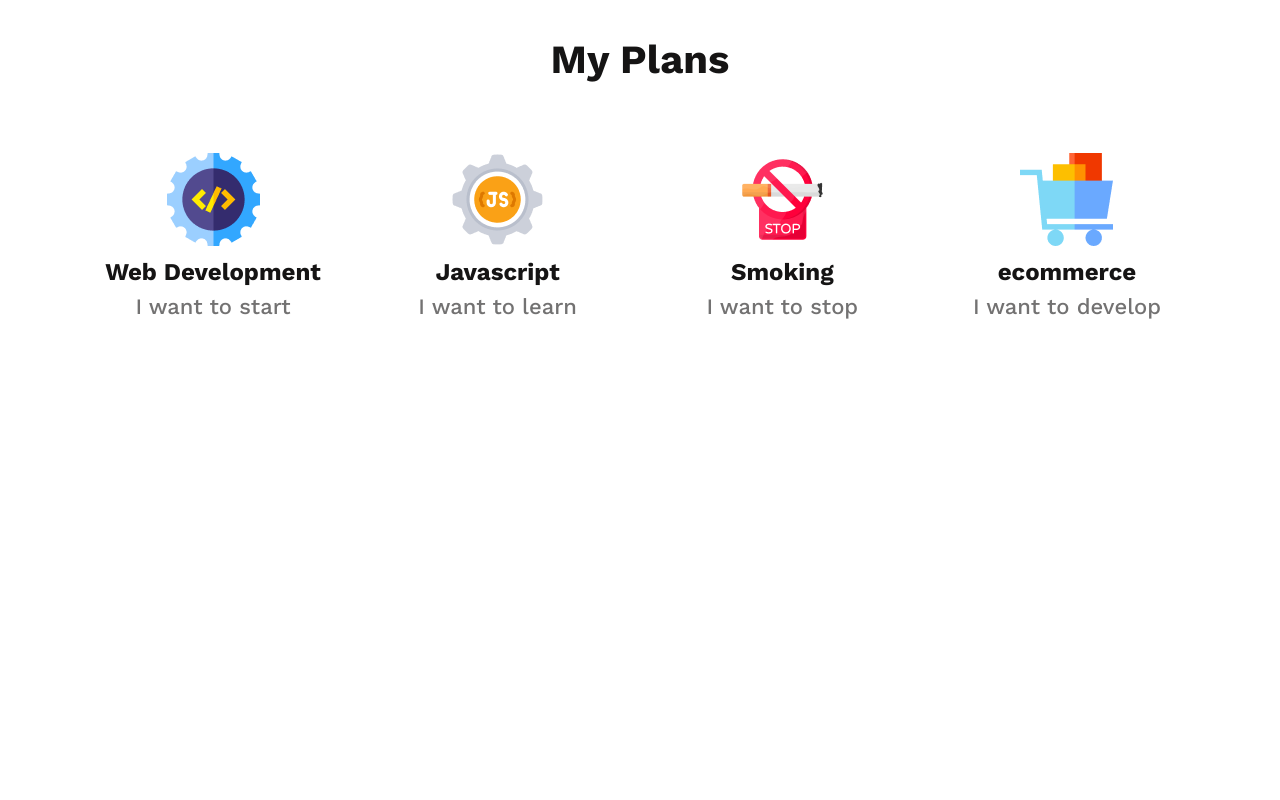
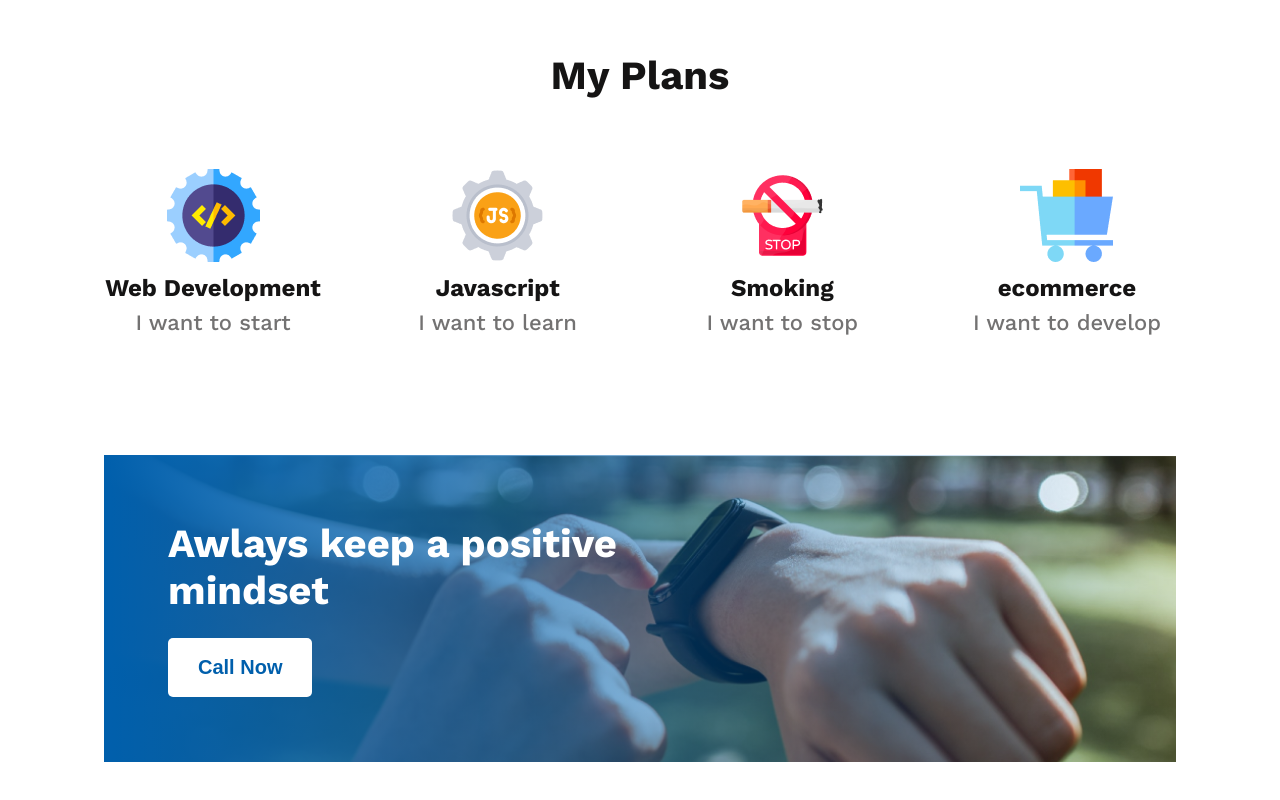
Before and after one commit to salmanSrahman/new-year-new-me, a plain HTML site: page index.html in a window 1280 px wide. Shown: the part 1950-2750 px from the top of the page. Before the commit the page ends 2269 px from the top, so only its background shows below. Drawn offline with nearby package versions, Linux system fonts and the light colour scheme; a web font is replaced by a local one.

Commit message:
positive part end

```diff
--- a/css/style.css
+++ b/css/style.css
@@ -35,7 +35,7 @@ img {
 /* ======== common css end ======== */
 
 .menu_part {
-      padding: 0 40px;
+      padding: 10px 40px;
       background-attachment: fixed;
       background: #FFFFFF;
 
@@ -107,8 +107,8 @@ img {
       margin: 24px 0;
 }
 
-.banner_text button {
-      padding: 20px 25px;
+.btn_primary {
+      padding: 18px 30px;
       background: #fff;
       border-radius: 5px;
       border: 0;
@@ -197,9 +197,31 @@ img {
       font-size: 22px;
       font-weight: 500;
 }
+
 /* =============== menu part end ============ */
+.positive_mind {
+      margin: 120px 0;
+      padding: 65px 64px;
+      background: linear-gradient(to right, #005FAC, #005FAC00), url("../images/watch.png");
+      background-position: center;
+      background-size: cover;
+      background-repeat: no-repeat;
 
+}
+
+.positive_mind h2 {
+      width: 459px;
+      color: #fff;
+      font-size: 40px;
+      font-weight: 700;
+      margin-bottom: 24px;
+}
+
+/* =============== positive mind part end ============ */
 
 
 /* =============== menu part end ============ */
 /* =============== menu part end ============ */
+/* =============== menu part end ============ */
+/* =============== menu part end ============ */
+/* =============== menu part end ============ */
--- a/index.html
+++ b/index.html
@@ -44,7 +44,7 @@
                                     <p>There are many variations of passages of Lorem Ipsum available, but the majority
                                           have
                                           suffered alteration in some form, by injected humour, or randomised words</p>
-                                    <button>Contact Us</button>
+                                    <button class="btn_primary">Contact Us</button>
                               </div>
                         </div>
                   </div>
@@ -87,7 +87,6 @@
                         </div>
                   </section>
                   <!-- previous year part end -->
-
                   <section class="my_plan">
                         <h2 class="title">My Plans</h2>
                         <div class="plan_category">
@@ -116,6 +115,10 @@
                         </div>
                   </section>
                   <!-- my plan part end -->
+                  <section class="positive_mind">
+                        <h2>Awlays keep a positive mindset</h2>
+                        <button class="btn_primary">Call Now</button>
+                  </section>
             </div>
       </main>
 
```
